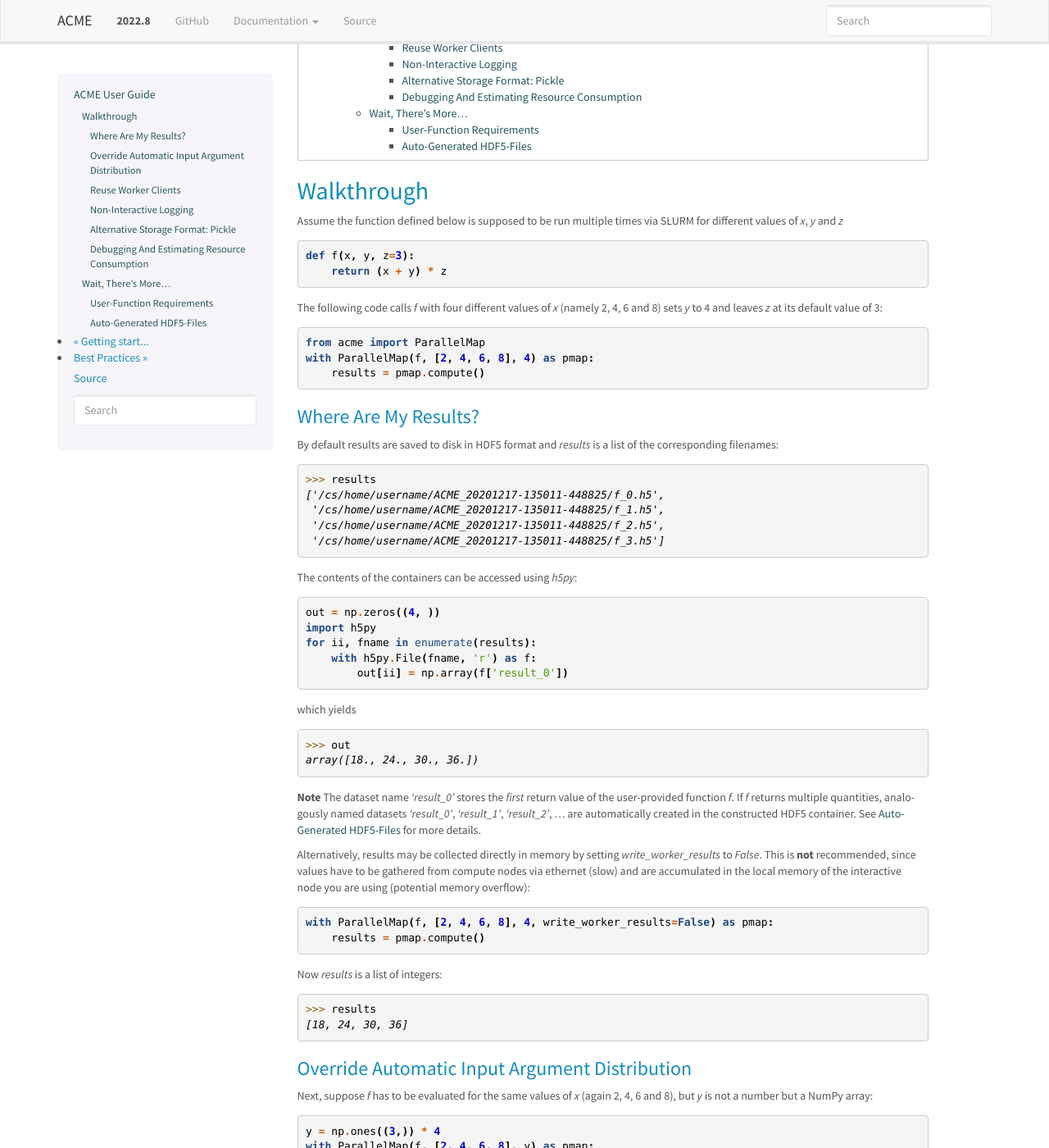
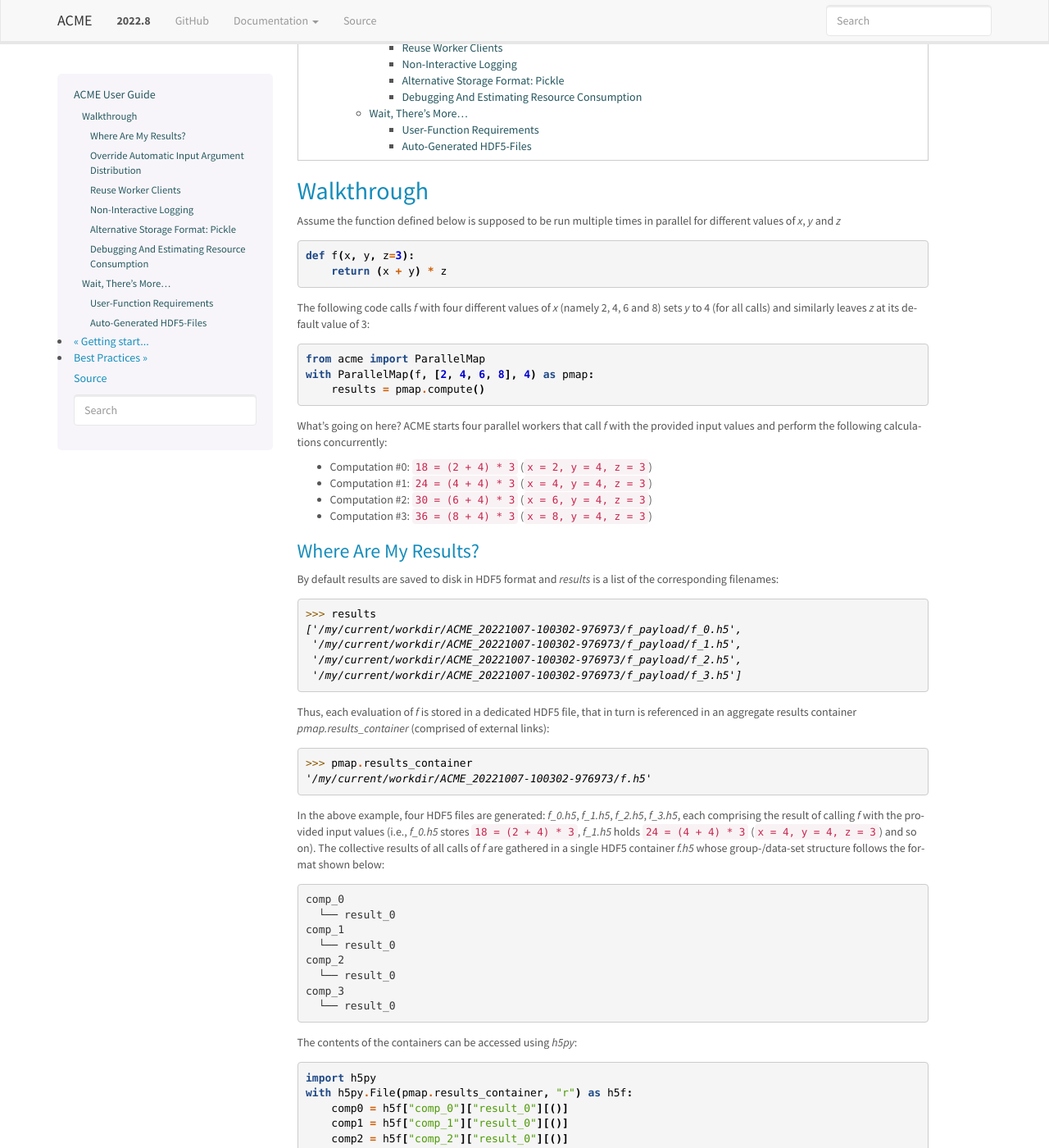
Before and after one commit to esi-neuroscience/acme, a Sphinx documentation site: the page built from doc/source/userguide.rst, in a window 1280 px wide and 1400 px high, scrolled down 262 px. Shown: the whole window at 82% size. Built offline with Sphinx 7.4.7, drawn with Linux system fonts in a browser that asks for light colours; some of the changed text lies outside the part shown.

Commit message:
NEW/CHG: Started reworking documentation
- with the most recent changes/functionality additions, the documentation
  needs some (major) rewrites. Started by modifying the user guide.

 On branch results_collection
 Changes to be committed:
	modified:   acme/backend.py
	modified:   doc/source/userguide.rst

```diff
--- a/doc/source/userguide.rst
+++ b/doc/source/userguide.rst
@@ -10,7 +10,7 @@
 Walkthrough
 -----------
 Assume the function defined below is supposed to be run multiple times
-via SLURM for different values of `x`, `y` and `z`
+in parallel for different values of `x`, `y` and `z`
 
 .. code-block:: python
 
@@ -18,13 +18,21 @@
         return (x + y) * z
 
 The following code calls `f` with four different values of `x` (namely 2, 4, 6 and 8)
-sets `y` to 4 and leaves `z` at its default value of 3:
+sets `y` to 4 (for all calls) and similarly leaves `z` at its default value of 3:
 
 .. code-block:: python
 
     from acme import ParallelMap
     with ParallelMap(f, [2, 4, 6, 8], 4) as pmap:
         results = pmap.compute()
+
+What's going on here? ACME starts four parallel workers that call `f` with
+the provided input values and perform the following calculations concurrently:
+
+* Computation #0: ``18 = (2 + 4) * 3`` (``x = 2, y = 4, z = 3``)
+* Computation #1: ``24 = (4 + 4) * 3`` (``x = 4, y = 4, z = 3``)
+* Computation #2: ``30 = (6 + 4) * 3`` (``x = 6, y = 4, z = 3``)
+* Computation #3: ``36 = (8 + 4) * 3`` (``x = 8, y = 4, z = 3``)
 
 Where Are My Results?
 ^^^^^^^^^^^^^^^^^^^^^
@@ -34,33 +42,64 @@
 .. code-block:: python
 
     >>> results
-    ['/cs/home/username/ACME_20201217-135011-448825/f_0.h5',
-     '/cs/home/username/ACME_20201217-135011-448825/f_1.h5',
-     '/cs/home/username/ACME_20201217-135011-448825/f_2.h5',
-     '/cs/home/username/ACME_20201217-135011-448825/f_3.h5']
+    ['/my/current/workdir/ACME_20221007-100302-976973/f_payload/f_0.h5',
+     '/my/current/workdir/ACME_20221007-100302-976973/f_payload/f_1.h5',
+     '/my/current/workdir/ACME_20221007-100302-976973/f_payload/f_2.h5',
+     '/my/current/workdir/ACME_20221007-100302-976973/f_payload/f_3.h5']
+
+Thus, each evaluation of `f` is stored in a dedicated HDF5 file, that in turn is
+referenced in an aggregate results container `pmap.results_container`
+(comprised of external links):
+
+.. code-block:: python
+
+    >>> pmap.results_container
+    '/my/current/workdir/ACME_20221007-100302-976973/f.h5'
+
+In the above example, four HDF5 files are generated: `f_0.h5`, `f_1.h5`,
+`f_2.h5`, `f_3.h5`, each comprising the result of calling `f` with the provided
+input values (i.e., `f_0.h5` stores ``18 = (2 + 4) * 3``, `f_1.h5` holds
+``24 = (4 + 4) * 3`` (``x = 4, y = 4, z = 3``) and so on). The collective
+results of all calls of `f` are gathered in a single HDF5 container `f.h5`
+whose group-/data-set structure follows the format shown below:
+
+::
+
+    comp_0
+      └── result_0
+    comp_1
+      └── result_0
+    comp_2
+      └── result_0
+    comp_3
+      └── result_0
 
 The contents of the containers can be accessed using `h5py`:
 
 .. code-block:: python
 
-    out = np.zeros((4, ))
     import h5py
-    for ii, fname in enumerate(results):
-        with h5py.File(fname, 'r') as f:
-            out[ii] = np.array(f['result_0'])
+    with h5py.File(pmap.results_container, "r") as h5f:
+        comp0 = h5f["comp_0"]["result_0"][()]
+        comp1 = h5f["comp_1"]["result_0"][()]
+        comp2 = h5f["comp_2"]["result_0"][()]
+        comp3 = h5f["comp_3"]["result_0"][()]
 
-which yields
-
-.. code-block:: python
-
-    >>> out
-    array([18., 24., 30., 36.])
+    print(comp0, comp1, comp2, comp3)
+    >>> [18] [24] [30] [36]
 
 **Note** The dataset name `'result_0'` stores the *first* return value of the
 user-provided function `f`. If `f` returns multiple quantities, analogously named
 datasets `'result_0'`, `'result_1'`, `'result_2'`, ... are automatically created
-in the constructed HDF5 container. See `Auto-Generated HDF5-Files`_
+in the constructed HDF5 containers. See `Auto-Generated HDF5-Files`_
 for more details.
+
+.. note::
+
+    By default, the aggregate results container generated by ACME does **not**
+    contain actual data but only points to the corresponding HDF5 files
+    found in the respective ``_payload`` directory. Thus, the results container
+    is only meaningful in conjunction with its associated payload.
 
 Alternatively, results may be collected directly in memory by setting
 `write_worker_results` to `False`. This is **not** recommended, since
@@ -121,8 +160,8 @@
 ^^^^^^^^^^^^^^^^^^^^^
 Now suppose `f` needs to be evaluated for fixed values of `x` and `y`
 with `z` varying randomly 500 times between 1 and 10. Since `f` is a
-very simple function, it is not necessary to spawn 500 SLURM jobs for this.
-Instead, allocate only 50 jobs in the smallest available queue ("8GBXS" on the ESI HPC cluster),
+very simple function, it is not necessary to spawn 500 SLURM workers (=jobs) for this.
+Instead, allocate only 50 workers in the smallest available queue ("8GBXS" on the ESI HPC cluster),
 i.e., each worker has to perform 10 evaluations of `f`. Additionally, keep the workers
 alive for re-use afterwards
 
@@ -133,7 +172,7 @@
     y = 4
     rng = np.random.default_rng()
     z = rng.integers(low=1, high=10, size=500, endpoint=True)
-    with ParallelMap(f, x, y, z=z, n_jobs=50, partition="8GBXS", stop_client=False) as pmap:
+    with ParallelMap(f, x, y, z=z, n_workers=50, partition="8GBXS", stop_client=False) as pmap:
         results = pmap.compute()
 
 This yields
@@ -171,7 +210,7 @@
     with ParallelMap(f, x, y, z=z, logfile=True) as pmap:
         results = pmap.compute()
 
-Alternatively, logging information may be written to a file "my_log.txt" instead
+Alternatively, logging information may be written to a file `"my_log.txt"`` instead
 
 .. code-block:: python
 
@@ -228,10 +267,13 @@
 .. code-block:: python
 
     >>> results
-    ['/cs/home/username/ACME_20201217-135011-448825/f_0.pickle',
-     '/cs/home/username/ACME_20201217-135011-448825/f_1.pickle',
-     '/cs/home/username/ACME_20201217-135011-448825/f_2.pickle',
-     '/cs/home/username/ACME_20201217-135011-448825/f_3.pickle']
+    ['/my/current/workdir/ACME_20221007-100302-976973/f_0.pickle',
+     '/my/current/workdir/ACME_20221007-100302-976973/f_1.pickle',
+     '/my/current/workdir/ACME_20221007-100302-976973/f_2.pickle',
+     '/my/current/workdir/ACME_20221007-100302-976973/f_3.pickle']
+
+Note that `pmap.results_container` is `None` in this case, as no aggregate
+HDF5 container is generated.
 
 Debugging And Estimating Resource Consumption
 ^^^^^^^^^^^^^^^^^^^^^^^^^^^^^^^^^^^^^^^^^^^^^
@@ -333,7 +375,9 @@
 *ACME_YYYYMMDD-hhmmss-ffffff* (encoding the current time as
 *YearMonthDay-HourMinuteSecond-Microsecond*) that is created in the user's
 home directory on ``/cs`` (if ACME is running on the ESI HPC cluster) or the
-current working directory (if running locally). The HDF5 files themselves
+current working directory (if running locally).
+
+The HDF5 files themselves
 are named *funcname_workerid.h5*, where `funcname` is the name of the user-provided
 function and `workerid` encodes the number of the worker that generated
 the file (see `Walkthrough`_ above for examples).
```
Also changed, not shown: other parts of doc/source/userguide.rst (+5 -5 lines), 1 other file.
